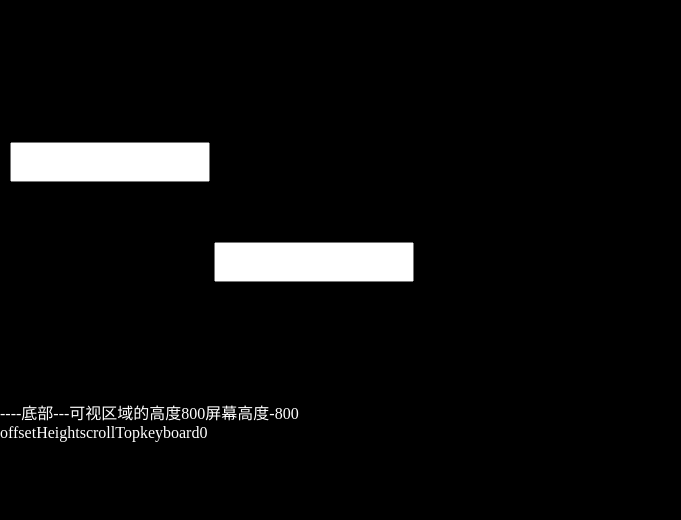
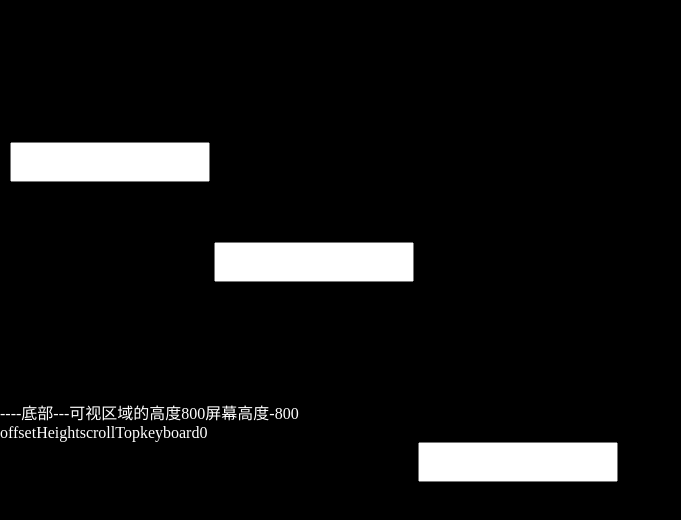
Before and after one commit to greedy2021/greedy2021.github.io, a plain HTML site: page test_mobile.html in a window 1280 px wide. Shown: the whole page, without its empty margins (0-681 px from the left). Drawn offline with Linux system fonts and the light colour scheme.

Commit message:
add file

```diff
--- a/test_mobile.html
+++ b/test_mobile.html
@@ -20,6 +20,7 @@
 <span id="txt_info" style="position:relative;top:50%;color:white"></span>
 <input style="position:relative;top:100px;left:10px;width:200px;height:40px"/>
 <input id="ipt_bottom" style="position:relative;top:200px;left:10px;width:200px;height:40px"/>
+<input id="ipt_bottom" style="position:relative;top:400px;left:10px;width:200px;height:40px"/>
 </div>
 </body>
 <script>
```
